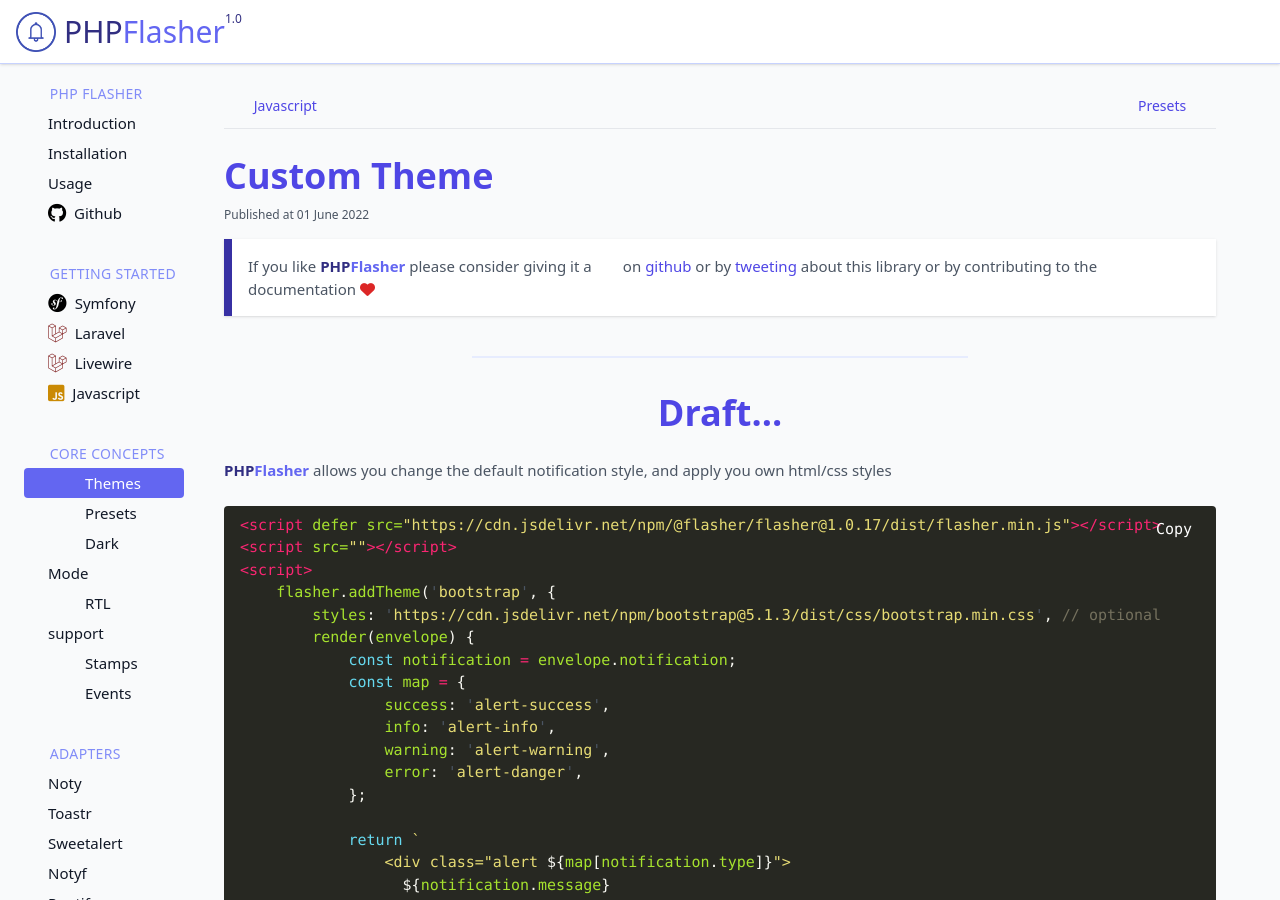
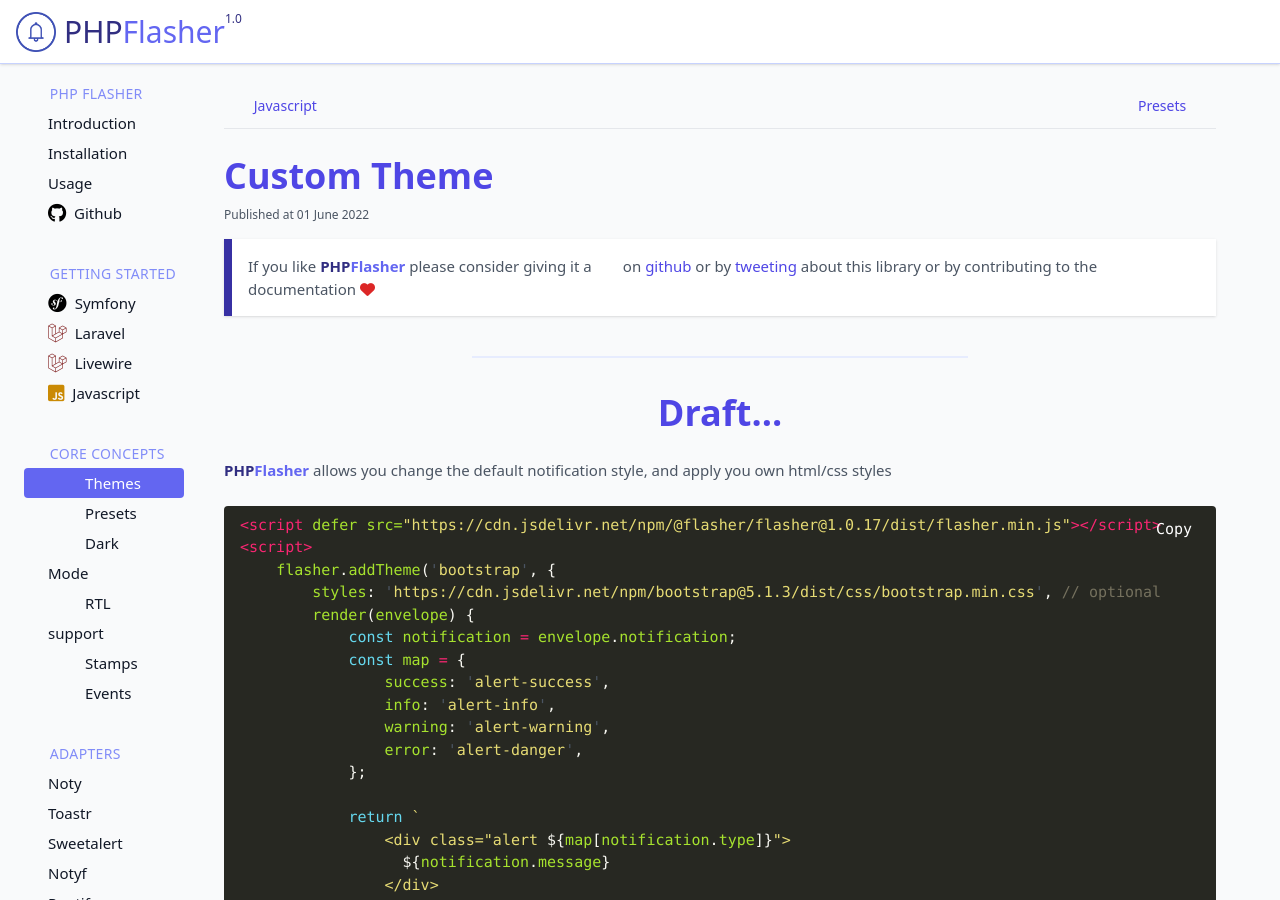
Before and after one commit to php-flasher/php-flasher.github.io, a Jekyll site: the page built from docs/concepts/custom-themes.md, in a window 1280 px wide and 900 px high. Built offline with Jekyll 4.4.1, drawn with Linux system fonts in a browser that asks for light colours; some web fonts are replaced; some of the changed lines change nothing that is shown.

Commit message:
fix themes page

````diff
--- a/docs/concepts/custom-themes.md
+++ b/docs/concepts/custom-themes.md
@@ -11,7 +11,6 @@
 
 ```html
 <script defer src="https://cdn.jsdelivr.net/npm/@flasher/flasher@1.0.17/dist/flasher.min.js"></script>
-<script src="{{ asset('packages/flasher/dist/flasher.js') }}"></script>
 <script>
     flasher.addTheme('bootstrap', {
         styles: 'https://cdn.jsdelivr.net/npm/bootstrap@5.1.3/dist/css/bootstrap.min.css', // optional
````
